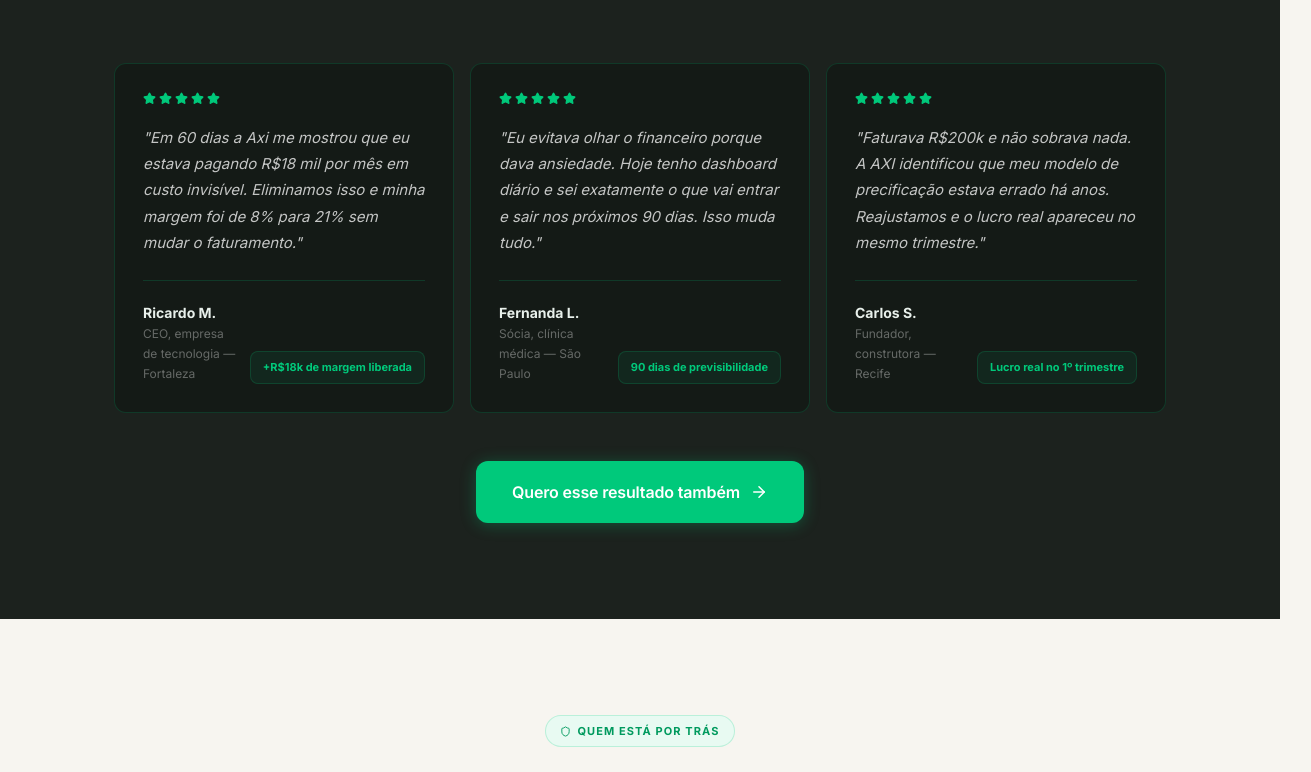
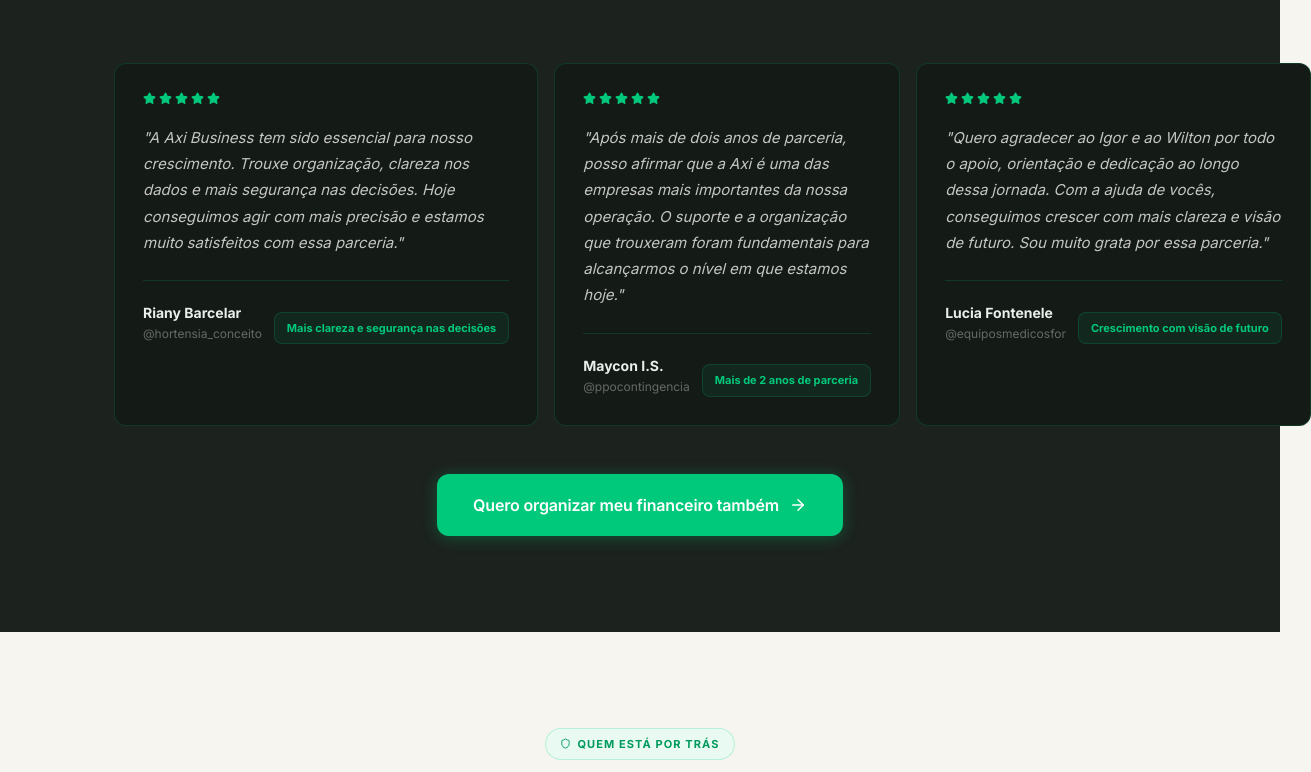
Before and after one commit to wiltonlima-dev/axi-landing, a React (Vite) app: page / in a window 1280 px wide. Shown: the part 4341-5113 px from the top of the page, 1311 px wide, since content can reach past the window. Built offline with nearby package versions, Linux system fonts and the light colour scheme.

Commit message:
Atualiza depoimentos reais da seção de prova social

```diff
--- a/src/App.jsx
+++ b/src/App.jsx
@@ -676,11 +676,30 @@
    PROVA SOCIAL — dark section
 ───────────────────────────────────────── */
 function ProvaSection() {
-  const depoimentos = [
-    { quote: "Em 60 dias a Axi me mostrou que eu estava pagando R$18 mil por mês em custo invisível. Eliminamos isso e minha margem foi de 8% para 21% sem mudar o faturamento.", name: "Ricardo M.", cargo: "CEO, empresa de tecnologia — Fortaleza", result: "+R$18k de margem liberada" },
-    { quote: "Eu evitava olhar o financeiro porque dava ansiedade. Hoje tenho dashboard diário e sei exatamente o que vai entrar e sair nos próximos 90 dias. Isso muda tudo.", name: "Fernanda L.", cargo: "Sócia, clínica médica — São Paulo", result: "90 dias de previsibilidade" },
-    { quote: "Faturava R$200k e não sobrava nada. A AXI identificou que meu modelo de precificação estava errado há anos. Reajustamos e o lucro real apareceu no mesmo trimestre.", name: "Carlos S.", cargo: "Fundador, construtora — Recife", result: "Lucro real no 1º trimestre" },
-  ];
+const depoimentos = [
+  {
+    quote:
+      "A Axi Business tem sido essencial para nosso crescimento. Trouxe organização, clareza nos dados e mais segurança nas decisões. Hoje conseguimos agir com mais precisão e estamos muito satisfeitos com essa parceria.",
+    name: "Riany Barcelar",
+    cargo: "@hortensia_conceito",
+    result: "Mais clareza e segurança nas decisões",
+  },
+  {
+    quote:
+      "Após mais de dois anos de parceria, posso afirmar que a Axi é uma das empresas mais importantes da nossa operação. O suporte e a organização que trouxeram foram fundamentais para alcançarmos o nível em que estamos hoje.",
+    name: "Maycon I.S.",
+    cargo: "@ppocontingencia",
+    result: "Mais de 2 anos de parceria",
+  },
+  {
+    quote:
+      "Quero agradecer ao Igor e ao Wilton por todo o apoio, orientação e dedicação ao longo dessa jornada. Com a ajuda de vocês, conseguimos crescer com mais clareza e visão de futuro. Sou muito grata por essa parceria.",
+    name: "Lucia Fontenele",
+    cargo: "@equiposmedicosfor",
+    result: "Crescimento com visão de futuro",
+  },
+];
+
 
   return (
     <section id="provas" style={{ background: C.charcoal, color: C.text }}>
@@ -717,7 +736,7 @@
 
         <div style={{ textAlign: "center" }}>
           <a href="#diagnostico" className="btn btn-primary btn-lg">
-            Quero esse resultado também <ArrowRight size={18} />
+            Quero organizar meu financeiro também <ArrowRight size={18} />
           </a>
         </div>
       </div>
```
